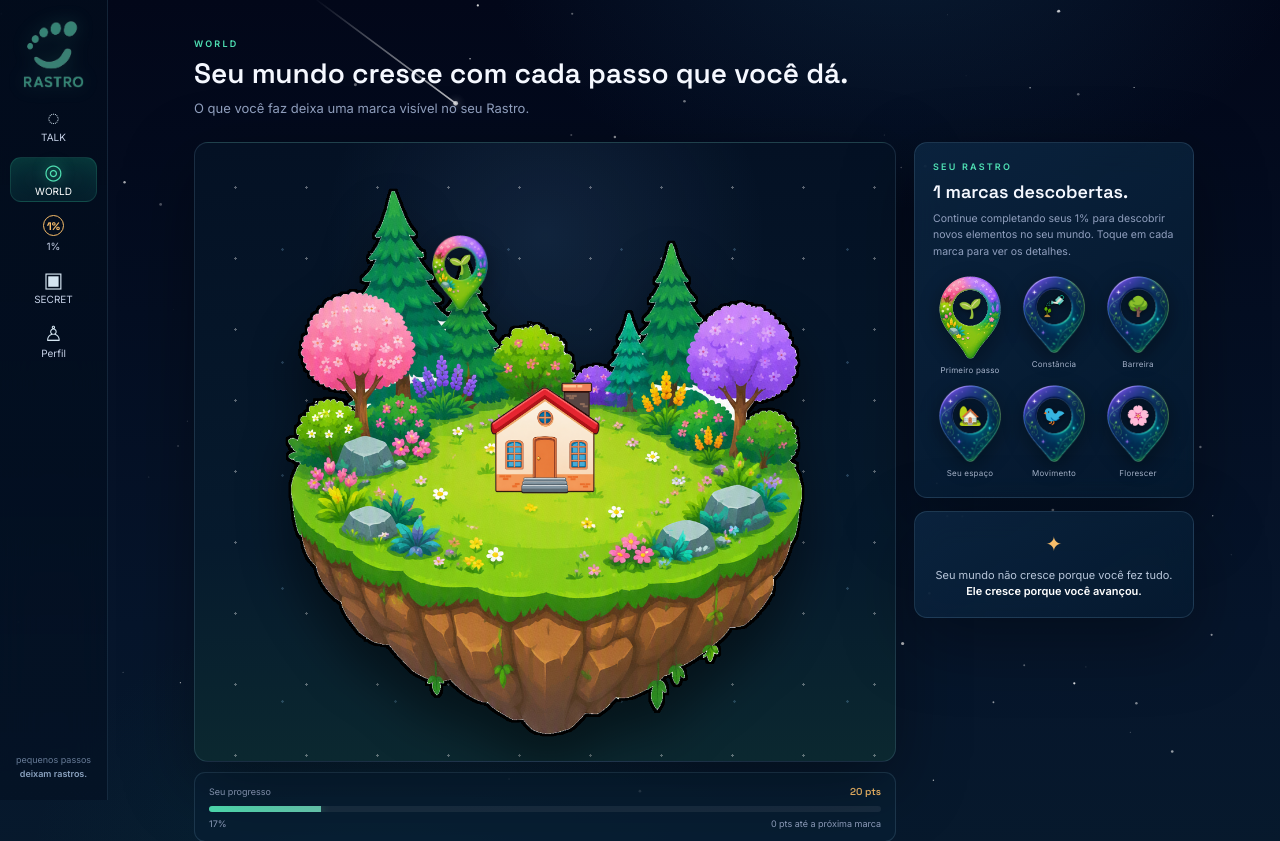
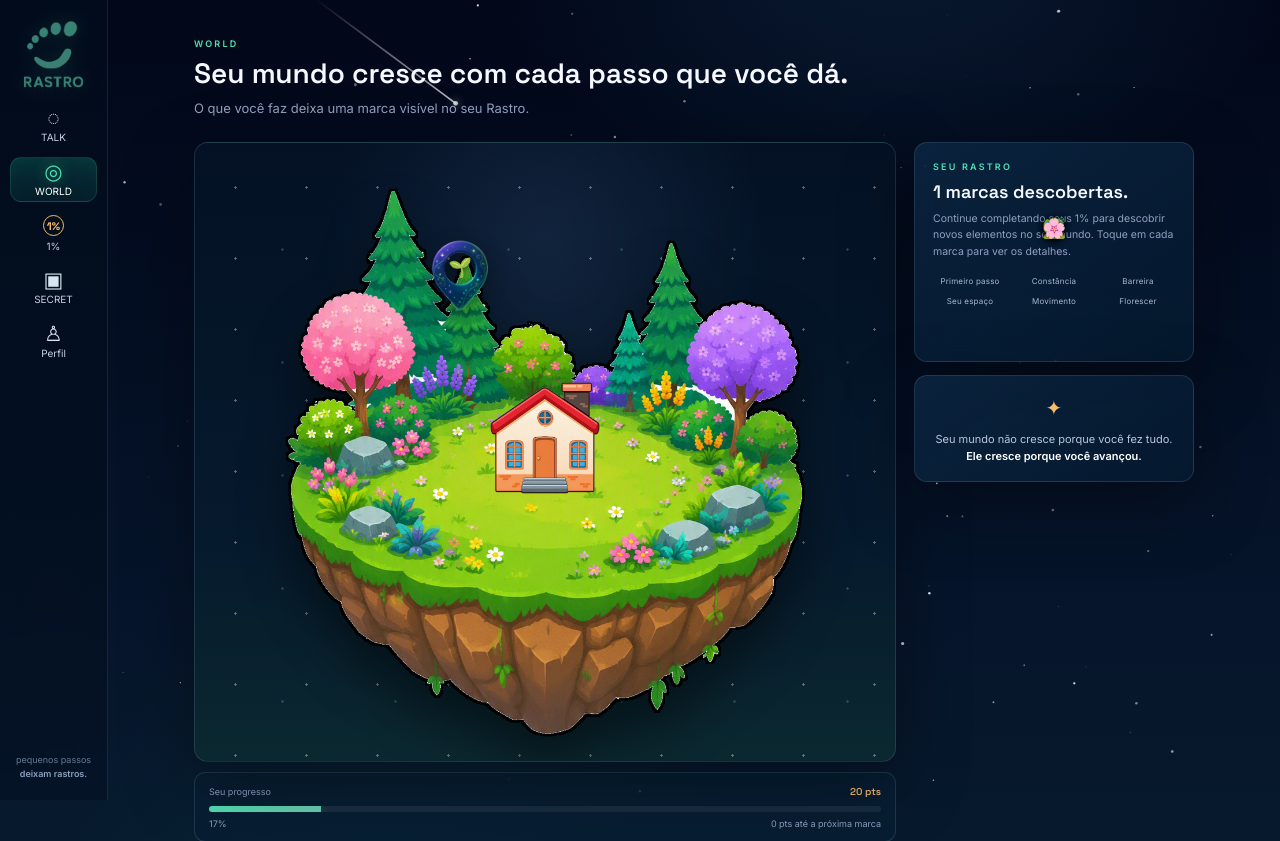
Before and after one commit to samandralves/R-STRO, a Flask app: page /world in a window 1280 px wide. Shown: the top 841 px of the page. Run offline with Flask 3, Linux system fonts and the light colour scheme.

Commit message:
Update world.html

```diff
--- a/templates/world.html
+++ b/templates/world.html
@@ -25,7 +25,7 @@
             {% for emoji, label in elements %}
             <button type="button" class="world-badge badge-{{ loop.index }}" data-emoji="{{ emoji }}" data-label="{{ label }}" data-status="unlocked" aria-label="Ver detalhes: {{ label }}">
               <span class="pin-wrap">
-                <img src="{{ url_for('static', filename='img/pin-frame.png') }}" alt="" class="pin-frame-img">
+                <img src="{{ url_for('static', filename='img/pin-frame-locked.png') }}" alt="" class="pin-frame-img">
                 <b>{% if emoji == '🪴' %}<img src="{{ url_for('static', filename='img/regador-emoji.png') }}" alt="{{ label }}" class="badge-icon-img">{% else %}{{ emoji }}{% endif %}</b>
               </span>
               <small>{{ label }}</small>
@@ -50,11 +50,7 @@
         <div class="unlocks">
           {% for threshold, emoji, label in [(0,'🌱','Primeiro passo'),(15,'🪴','Constância'),(30,'🌳','Barreira'),(50,'🏡','Seu espaço'),(75,'🐦','Movimento'),(105,'🌸','Florescer')] %}
           <button type="button" class="{{ 'unlocked' if threshold in owned_costs }}" data-emoji="{{ emoji }}" data-label="{{ label }}" data-threshold="{{ threshold }}" data-status="{{ 'unlocked' if threshold in owned_costs else 'locked' }}" aria-label="Ver detalhes: {{ label }}">
-            <span class="pin-wrap">
-              <img src="{{ url_for('static', filename='img/pin-frame.png' if threshold in owned_costs else 'img/pin-frame-locked.png') }}" alt="" class="pin-frame-img">
-              <b>{% if emoji == '🪴' %}<img src="{{ url_for('static', filename='img/regador-emoji.png') }}" alt="{{ label }}" class="badge-icon-img">{% else %}{{ emoji }}{% endif %}</b>
-            </span>
-            <small>{{ label }}</small>
+            <b>{% if emoji == '🪴' %}<img src="{{ url_for('static', filename='img/regador-emoji.png') }}" alt="{{ label }}" class="badge-icon-img">{% else %}{{ emoji }}{% endif %}</b><small>{{ label }}</small>
           </button>
           {% endfor %}
         </div>
```
